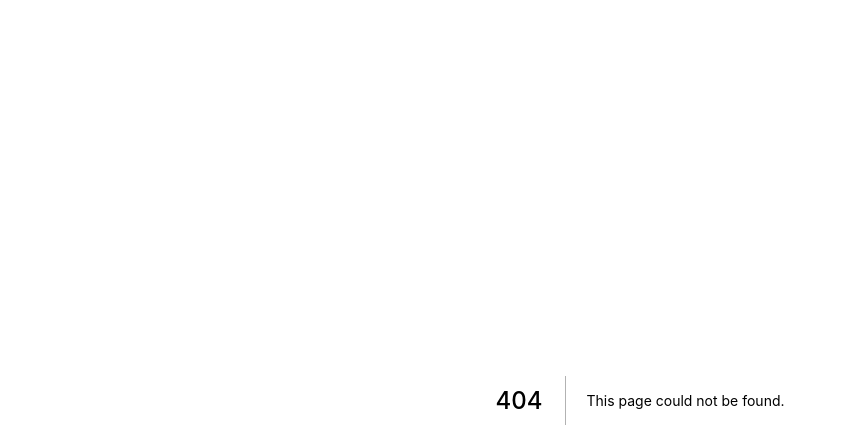
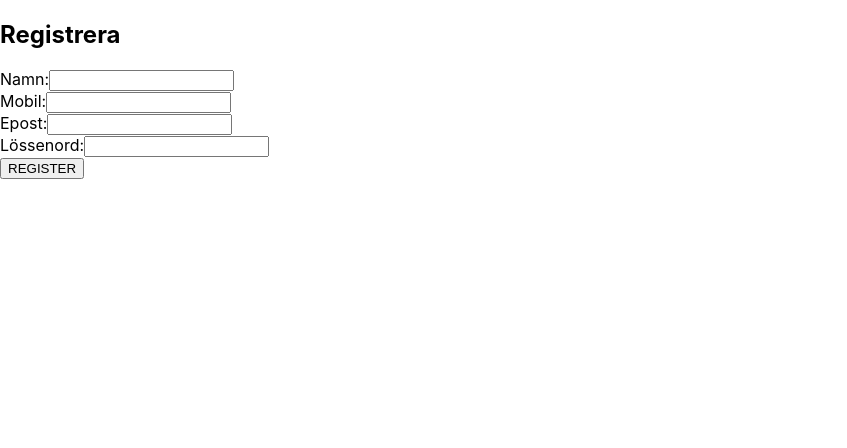
Before and after one commit to JesperHagman/baloo, a Next.js app: page /register in a window 1280 px wide. Before the commit this address had no page. Shown: the top 448 px of the page, without its empty margins (0-847 px from the left). Built offline with nearby package versions, Linux system fonts and the light colour scheme.

Commit message:
basic login and register function added

```diff
--- a/pages/_app.js
+++ b/pages/_app.js
@@ -1,7 +1,12 @@
 import '../styles/globals.css'
 
+
 function MyApp({ Component, pageProps }) {
-  return <Component {...pageProps} />
+  return (
+    <>
+      <Component {...pageProps} />
+    </>
+  )
 }
 
 export default MyApp
--- /dev/null
+++ b/pages/api/login.js
@@ -0,0 +1,34 @@
+import dbConnect from "../../lib/dbConnect";
+import User from "../../models/User";
+
+export default async function handler (req, res) {
+
+    await dbConnect()
+
+    if (req.method === 'POST') {
+
+        const user = new User(req.body)
+        const isPasswordCorecct = user.password
+
+        const doesEmailExist = await User.exists({ email: user.email})
+        const isEmailCorecct = await User.find({ email: user.email})
+
+        if (doesEmailExist) {
+            for(var i of isEmailCorecct){
+            }
+            const correcctPassword = i.password
+            const userId = i._id // Get ID of the user to use for geting data later
+            if (isEmailCorecct && correcctPassword == isPasswordCorecct) {
+                res.send({
+                    message: "Du är nu inloggad",
+                    loggedIn: true,
+                    userData: userId
+                })
+            } else {
+                res.send({message: "Uppgifterna du gav är felaktiga"})
+            }
+        }else {
+            res.send({message: "Uppgifterna du gav är felaktiga"})
+        }
+    }
+  }
--- /dev/null
+++ b/pages/api/register.js
@@ -0,0 +1,21 @@
+import dbConnect from "../../lib/dbConnect";
+import User from "../../models/User";
+
+export default async function handler (req, res) {
+
+    await dbConnect()
+
+    if (req.method === 'POST') {
+
+        const newUser = new User(req.body)
+        const newUserEmail = newUser.email
+        const isEmailAlreadyRegistered = await User.find({ email: newUserEmail })
+
+       if (isEmailAlreadyRegistered.length === 0 ) {
+           newUser.save()
+           res.status(200).json({message: "Du är nu registrerad"})
+        } else {
+            res.status(401).json({message: "Eposten du angav används redan"})
+    }
+    }
+}
--- /dev/null
+++ b/pages/register.js
@@ -0,0 +1,64 @@
+import { useState } from 'react'
+
+
+export default function Register() {
+  const [details, setDetails] = useState({name: "", email: "", password: "", phone: ""})
+  const [message, setMessage] = useState("")
+
+    const registerHandler = async (e) => {
+      e.preventDefault()
+
+      const registerUser = {
+          name: details.name,
+          phone: details.phone,
+          email: details.email,
+          password: details.password
+      }
+
+      fetch('/api/register', {
+          method: 'POST',
+          headers: {
+              'Content-Type': 'application/json',
+          },
+          body: JSON.stringify(registerUser),
+      })
+      .then((res) => {
+          return res.json()
+      })
+      .then((data) => {
+          console.log(data)
+          setMessage(data.message)
+      })
+  }
+
+  return (
+    <form onSubmit={registerHandler}>
+        <div>
+            <h2>Registrera</h2>
+            <p> {message} </p> {/* error or success message for the user */}
+
+            <div>
+                <label htmlFor='name'>Namn:</label>
+                <input type="text" name="name" id="name" required onChange={e =>setDetails({...details, name: e.target.value})} value={details.name}/>
+            </div>
+
+            <div>
+                <label htmlFor='phone'>Mobil:</label>
+                <input type="text" phone="phone" id="phone" required onChange={e =>setDetails({...details, phone: e.target.value})} value={details.phone}/>
+            </div>
+
+            <div>
+                <label htmlFor='email'>Epost:</label>
+                <input type="text" email="email" id="email" required onChange={e =>setDetails({...details, email: e.target.value})} value={details.email}/>
+            </div>
+
+            <div>
+                <label htmlFor='password'>Lössenord:</label>
+                <input type="password" password="password" id="password" required onChange={e =>setDetails({...details, password: e.target.value})} value={details.password}/>
+            </div>
+
+            <input type="submit" value="REGISTER"/>
+        </div>
+    </form>
+  )
+}
```
Also changed, not shown: components/LoginComponent.js (added, +73 -0 lines), pages/login.js (added, +10 -0 lines).
